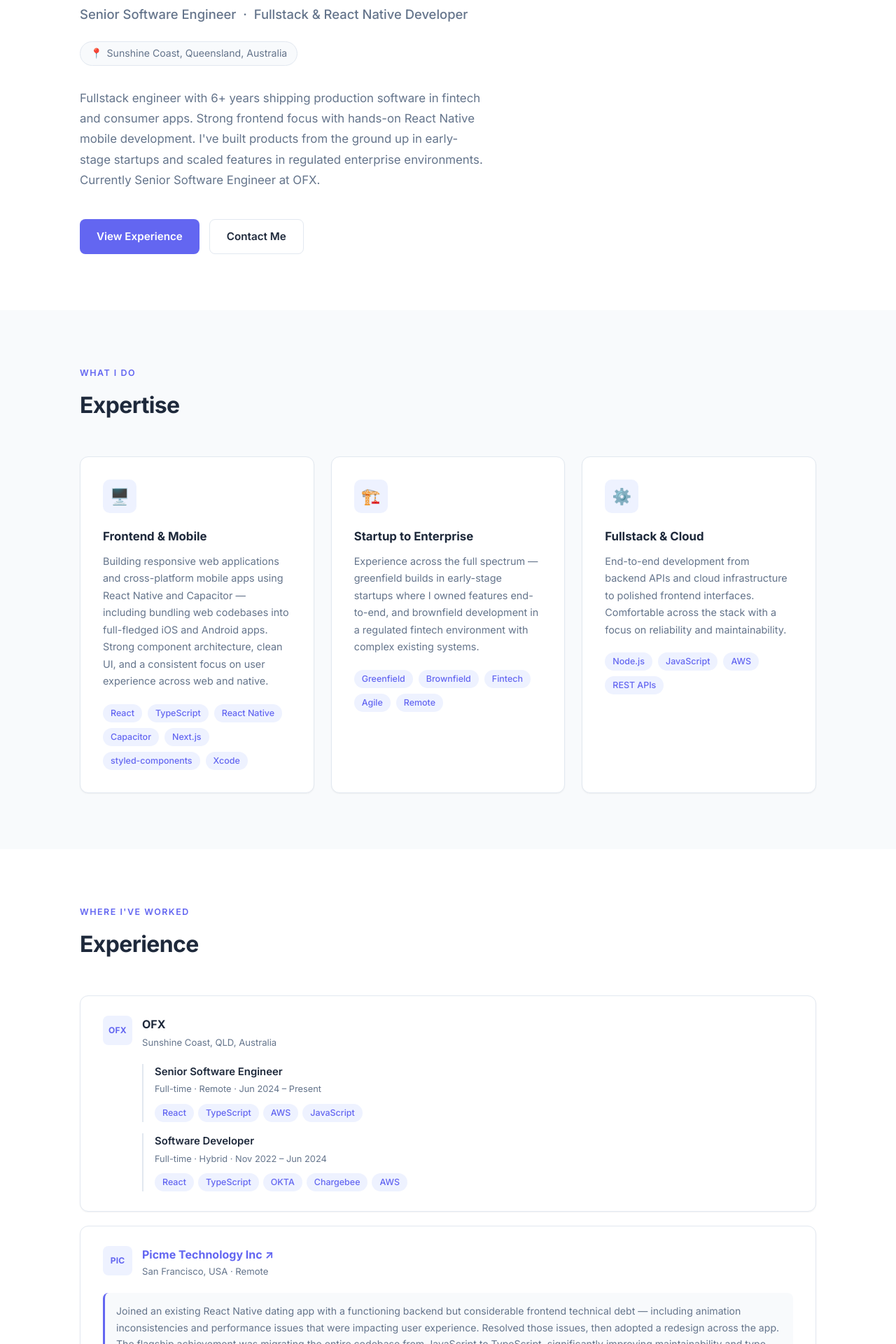
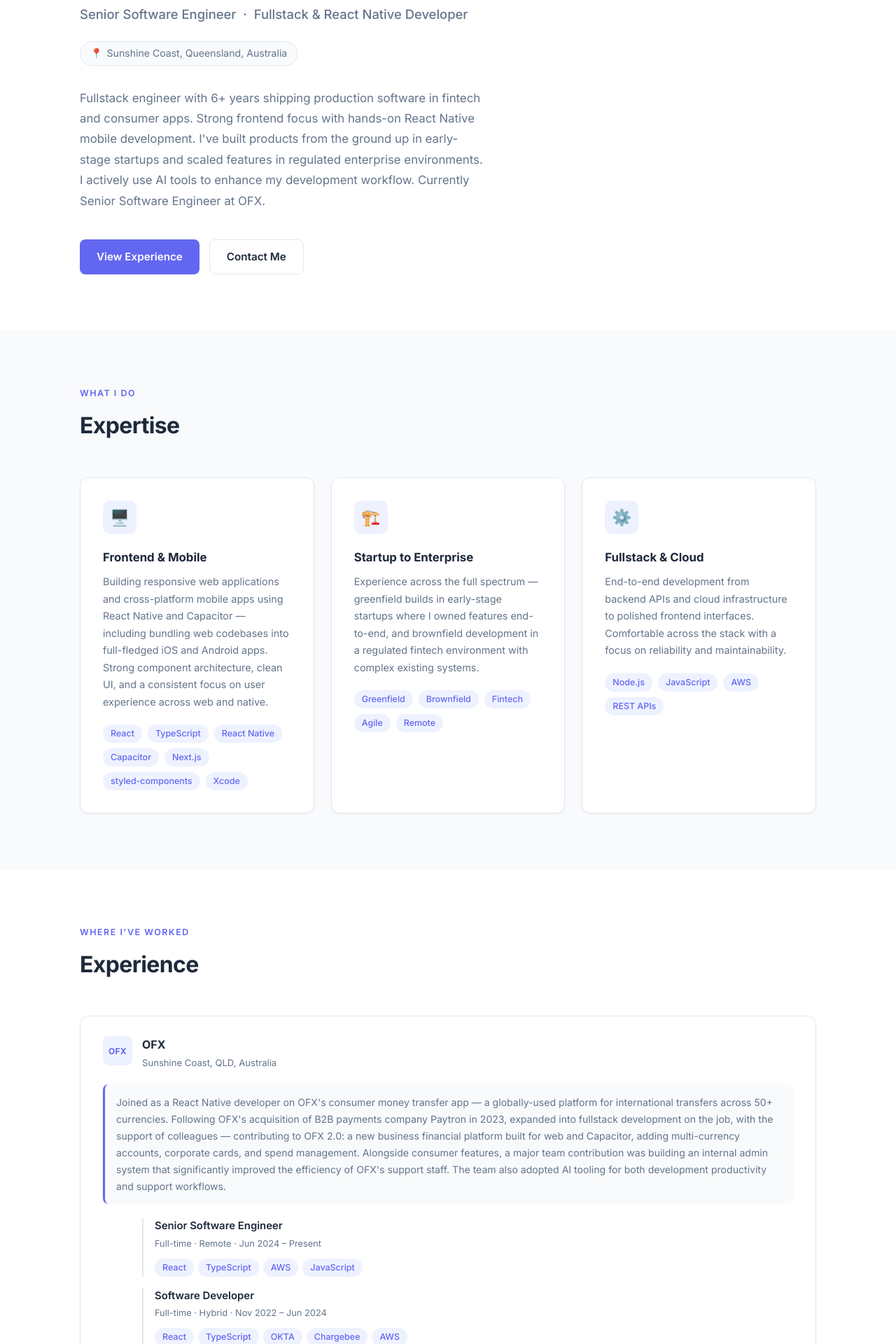
Before and after one commit to nataphilips/natalia-filippova, a React (Vite) app: page / in a window 1280 px wide. Shown: the part 279-2199 px from the top of the page at 70% size. Built offline with nearby package versions, Linux system fonts and the light colour scheme.

Commit message:
Add OFX description and AI mention in hero bio
Co-Authored-By: Claude Sonnet 4.6 <noreply@anthropic.com>

```diff
--- a/src/components/Experience.tsx
+++ b/src/components/Experience.tsx
@@ -21,6 +21,7 @@ const experiences: ExperienceItem[] = [
     company: 'OFX',
     initials: 'OFX',
     location: 'Sunshine Coast, QLD, Australia',
+    description: 'Joined as a React Native developer on OFX\'s consumer money transfer app — a globally-used platform for international transfers across 50+ currencies. Following OFX\'s acquisition of B2B payments company Paytron in 2023, expanded into fullstack development on the job, with the support of colleagues — contributing to OFX 2.0: a new business financial platform built for web and Capacitor, adding multi-currency accounts, corporate cards, and spend management. Alongside consumer features, a major team contribution was building an internal admin system that significantly improved the efficiency of OFX\'s support staff. The team also adopted AI tooling for both development productivity and support workflows.',
     roles: [
       {
         title: 'Senior Software Engineer',
--- a/src/components/Hero.tsx
+++ b/src/components/Hero.tsx
@@ -16,7 +16,8 @@ const Hero = () => (
         Fullstack engineer with 6+ years shipping production software in fintech and consumer apps.
         Strong frontend focus with hands-on React Native mobile development. I've built products
         from the ground up in early-stage startups and scaled features in regulated enterprise
-        environments. Currently Senior Software Engineer at OFX.
+        environments. I actively use AI tools to enhance my development workflow.
+        Currently Senior Software Engineer at OFX.
       </p>
       <div className="hero__ctas">
         <a href="#experience" className="btn btn--primary">View Experience</a>
```
